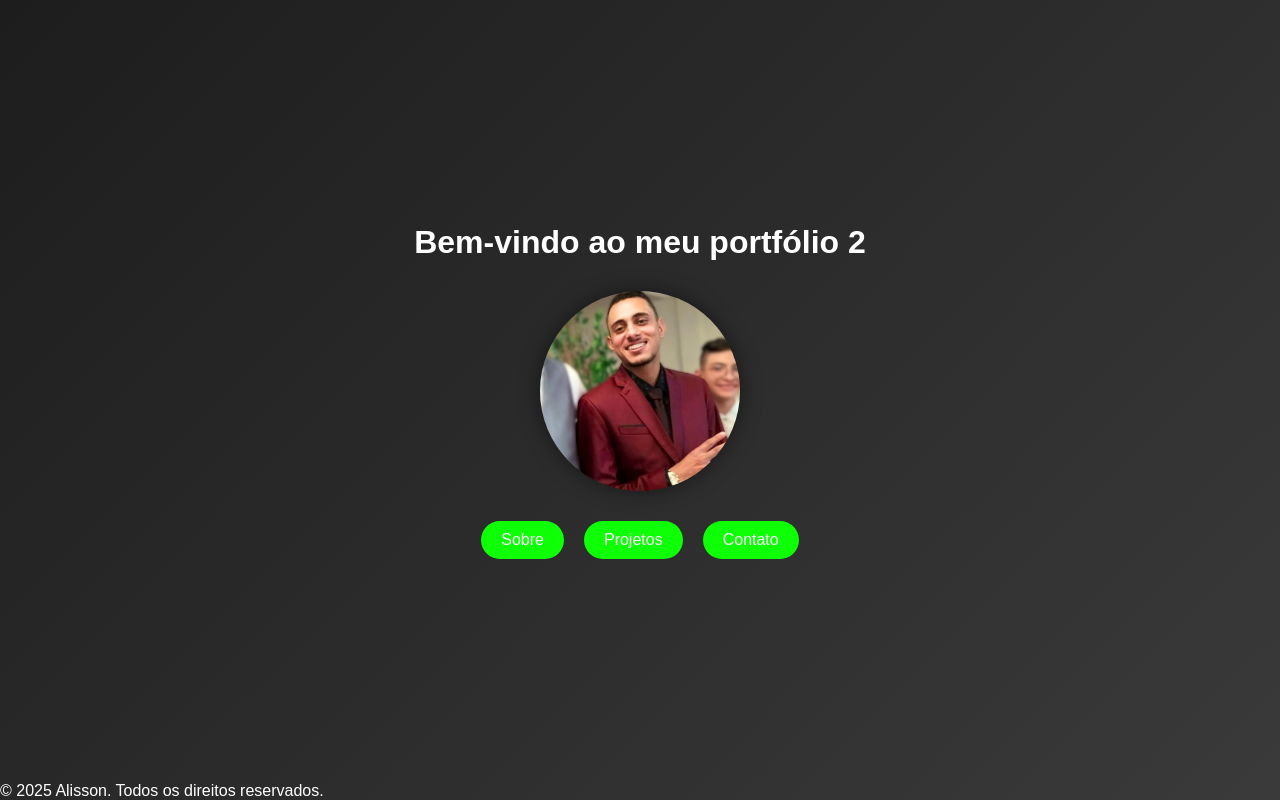
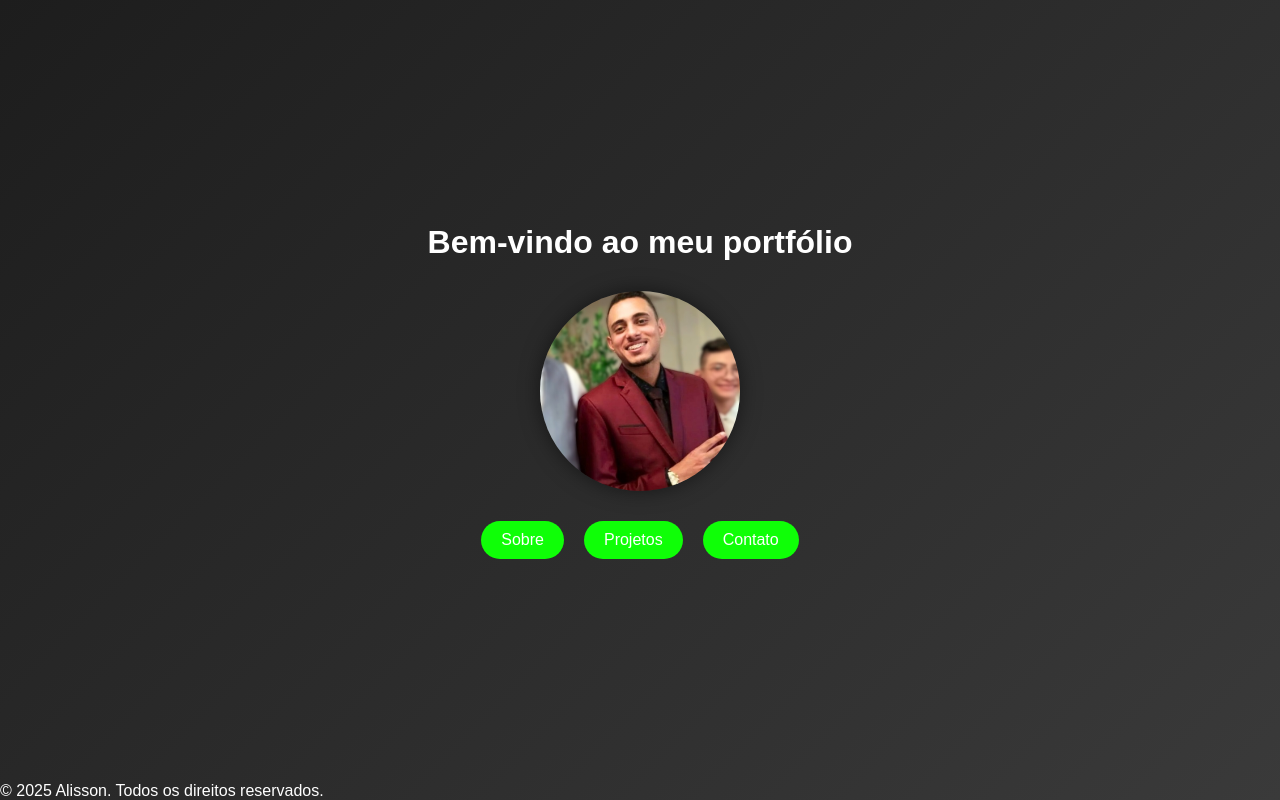
Before and after one commit to https-Alisson/portfolio-alisson, a plain HTML site: page index.html in a window 1280 px wide. Drawn offline with Linux system fonts and the light colour scheme.

Commit message:
Alteração de teste

```diff
--- a/index.html
+++ b/index.html
@@ -11,7 +11,7 @@
     </header>
 
     <main>
-        <h1>Bem-vindo ao meu portfólio 2</h1>
+        <h1>Bem-vindo ao meu portfólio</h1>
         <div class="foto">
           <img src="img/Perfil mais atualizado.png" alt="Minha Foto" />
       </div>
```
